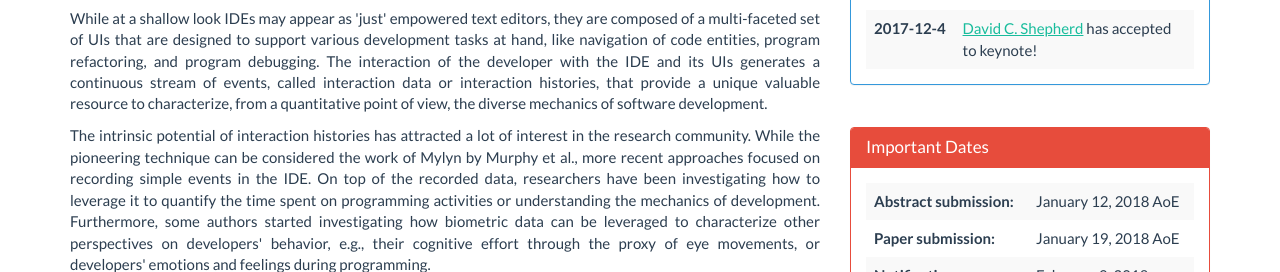
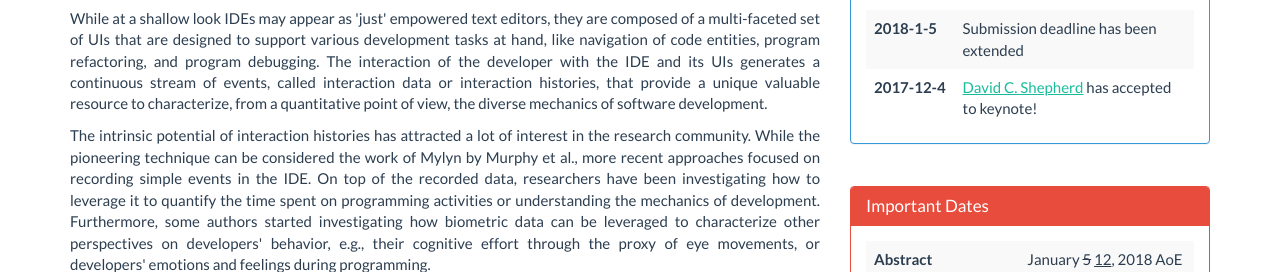
Before and after one commit to maint2018/maint2018.github.io, a plain HTML site: page call-for-papers.html in a window 1280 px wide. Shown: the part 528-800 px from the top of the page. Drawn offline with Linux system fonts and the light colour scheme; files whose address does not match are found by name.

Commit message:
Add news

```diff
--- a/call-for-papers.html
+++ b/call-for-papers.html
@@ -86,6 +86,10 @@
                   <div class="panel-body">
                      <table class="table table-striped table-hover">
                        <tbody>
+                        <tr>
+                           <td width="27%"><strong>2018-1-5</strong></td>
+                           <td>Submission deadline has been extended</td>
+                        </tr>
                          <tr>
                            <td width="27%"><strong>2017-12-4</strong></td>
                            <td><a href="https://davidshepherd.weebly.com/">David C. Shepherd</a> has accepted to keynote!</td>
@@ -105,11 +109,11 @@
                        <tbody>
                          <tr>
                            <td><strong>Abstract submission:</strong></td>
-                           <td>January 12, 2018 AoE </td>
+                           <td>January <del>5</del> <ins>12</ins>, 2018 AoE </td>
                          </tr>
                          <tr>
                            <td><strong>Paper submission:</strong></td>
-                           <td>January 19, 2018 AoE</td>
+                           <td>January <del>12</del> <ins>19</ins>, 2018 AoE</td>
                          </tr>
                          <tr>
                            <td><strong>Notifications:</strong></td>
```
Also changed, not shown: index.html (+6 -2 lines), submission.html (+6 -2 lines), team.html (+6 -2 lines).
